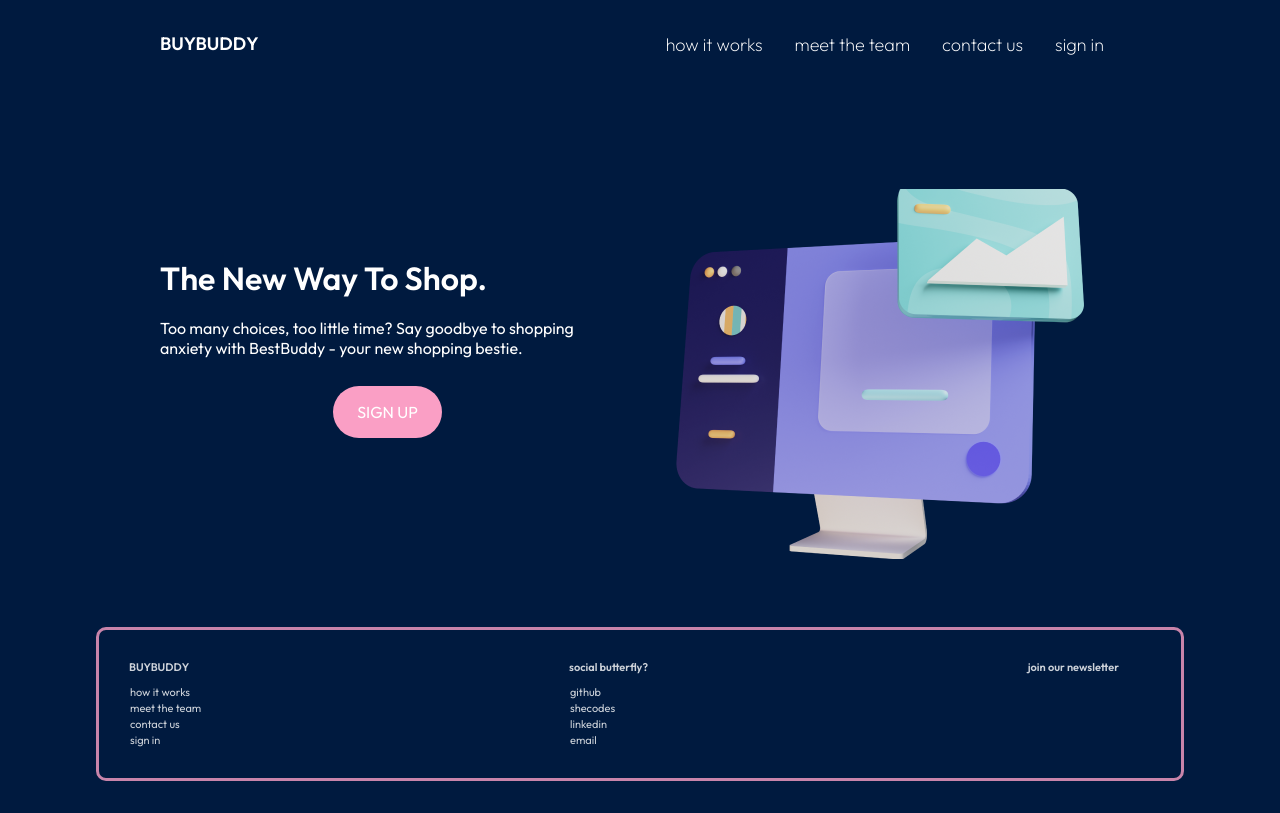
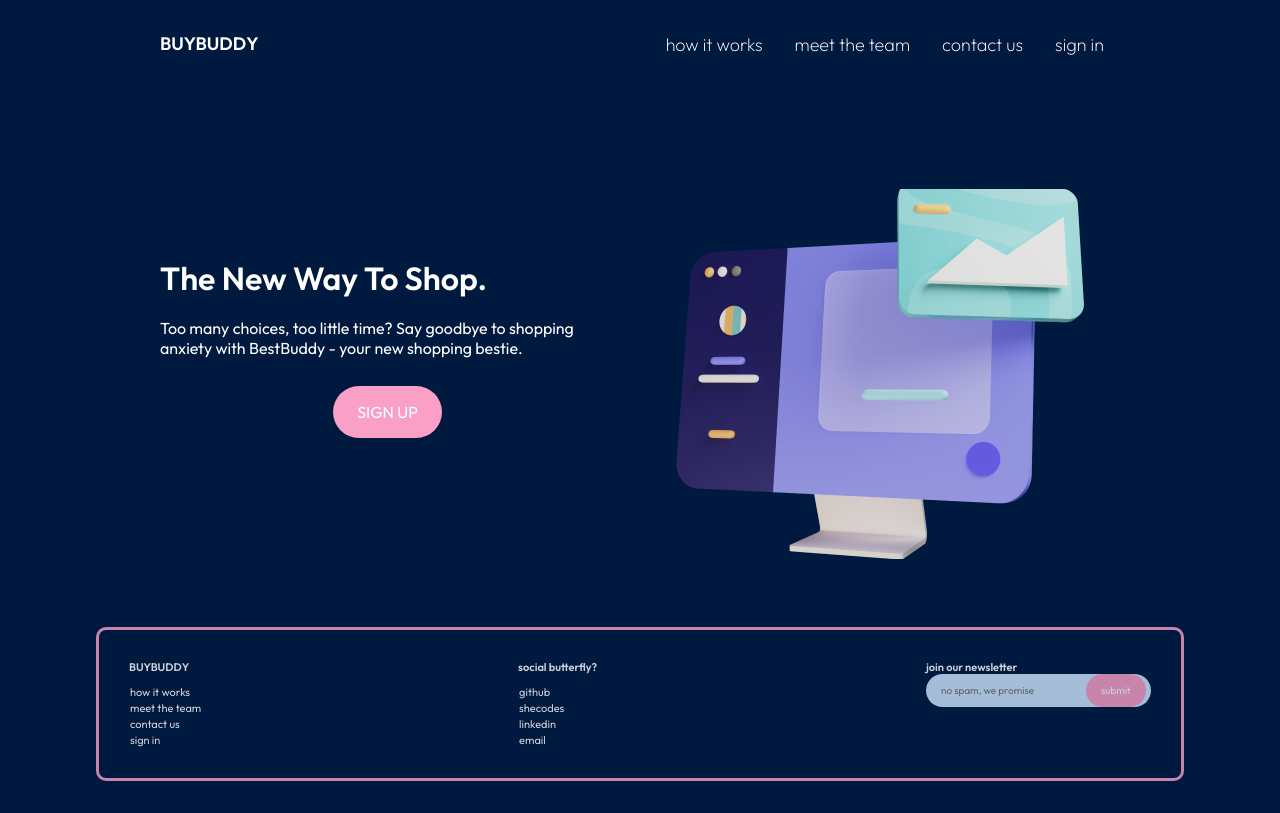
Before and after one commit to SheCodesAus/django_unchained_group_2023_frontend, a React (Vite) app in the folder buybuddy/: page / in a window 1280 px wide. Built offline with nearby package versions, Linux system fonts and the light colour scheme.

Commit message:
footer
email form

```diff
--- a/buybuddy/src/components/Footer/Footer.css
+++ b/buybuddy/src/components/Footer/Footer.css
@@ -41,3 +41,43 @@
     padding: 1px;
     list-style: none;
 }
+
+.news-wrap {
+    position: relative;
+    overflow: hidden;
+}
+
+.footer-input {
+    background-color: #cfe6ff;
+    padding: 1em 6em 1em 1.5em;
+    border-radius: 100px;
+    border: 0;
+    outline: 0;
+    font-family: 'Outfit', sans-serif;
+    font-size: 10px;
+    color: white;
+    position: relative;
+}
+
+.footer-btn {
+    position: absolute;
+    top: 0;
+    left: 16em;
+}
+
+.footer .btn:hover {
+    background-color: #6effa1;
+}
+
+.btn {
+    background-color: #fa9fc5;
+    color: white;
+    padding: 1em 1.5em;
+    border-radius: 100px;
+    font-family: 'Outfit', sans-serif;
+    font-size: 10px;
+}
+
+.btn:hover {
+    background-color:  #6effa1;
+}
--- a/buybuddy/src/components/Footer/Footer.jsx
+++ b/buybuddy/src/components/Footer/Footer.jsx
@@ -48,10 +48,17 @@ function Footer() {
                 </div>
             </div>
             <div className="footer__column">
-             <div className="footer__title">
-                <a href="#">join our newsletter</a>
+                <div className="footer_newsletter">
+                    <div className="footer__title">
+                        <a href="#">join our newsletter</a>
+                    </div>
+                        <div class="news-wrap">
+                            <input type="text" placeholder="no spam, we promise" class="footer-input">
+                            </input>
+                            <a href="#" class="footer-btn btn">submit</a>
+                         </div>
+                    </div>
                 </div>
-            </div>
         </div>
     </div>
   );
--- a/buybuddy/src/pages/Homepage/Homepage.jsx
+++ b/buybuddy/src/pages/Homepage/Homepage.jsx
@@ -9,7 +9,9 @@ function HomePage() {
             <div class="split">
                 <div class="hero-left hidden">
                     <h1 class="h1">The New Way To Shop.</h1>
-                    <p class="body">Too many choices, too little time? Say goodbye to shopping anxiety with BestBuddy - your new shopping bestie. </p>
+                    <p class="body">Too many choices, too little time?
+                    {'\n'}
+                    Say goodbye to shopping anxiety with BestBuddy - your new shopping bestie. </p>
 
                     <div className="btn-wrap">
                         <div className="hero-button">
```
